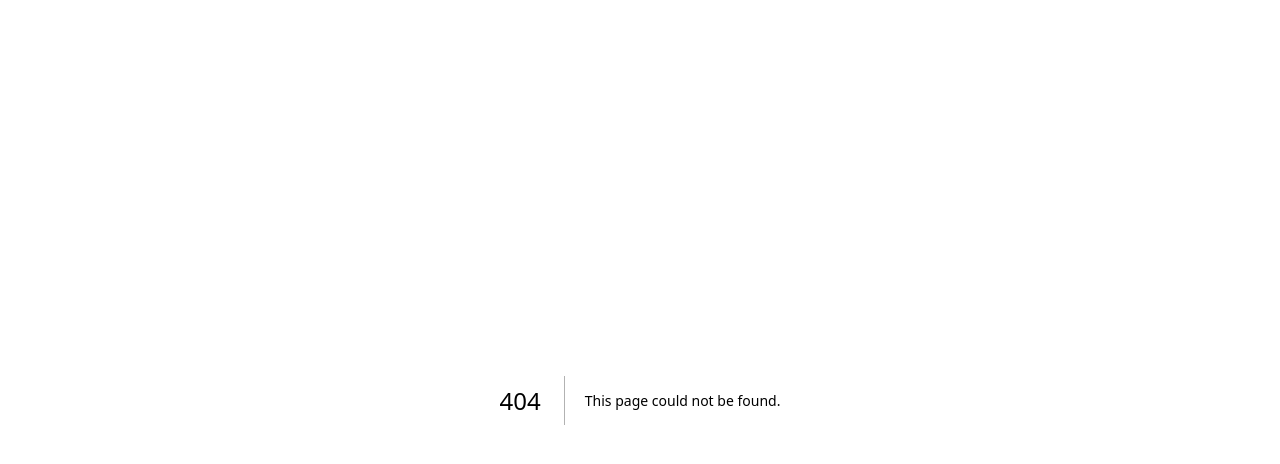
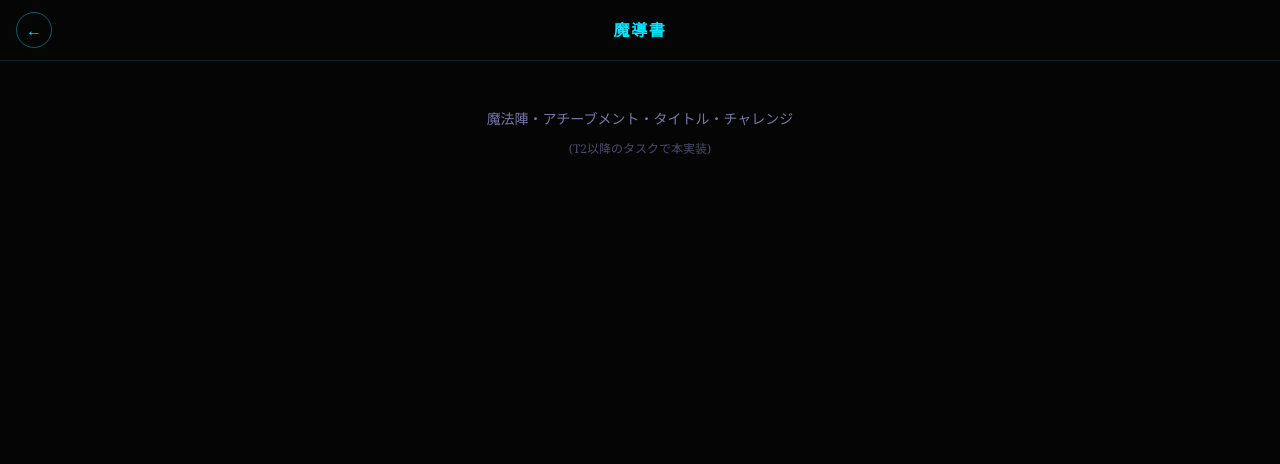
Before and after one commit to junsteen/magic-circle-drawer, a Next.js app: page /grimoire in a window 1280 px wide. Before the commit this address had no page. Shown: the top 464 px of the page. Built offline with nearby package versions, Linux system fonts and the light colour scheme.

Commit message:
feat: grimoire entry point and routing (T1 of #113)

```diff
--- a/src/app/globals.css
+++ b/src/app/globals.css
@@ -65,3 +65,13 @@ body {
 .btn-breathe {
   animation: glow-pulse 1.8s ease-in-out infinite;
 }
+
+/* 魔導書ページのフェードイン（控えめ・180ms） */
+@keyframes grimoire-fade {
+  from { opacity: 0; }
+  to { opacity: 1; }
+}
+
+.grimoire-fade-in {
+  animation: grimoire-fade 180ms ease-out;
+}
--- /dev/null
+++ b/src/app/grimoire/page.tsx
@@ -0,0 +1,54 @@
+'use client';
+
+import { useRouter } from 'next/navigation';
+
+/**
+ * 魔導書ページ
+ * 魔法陣・アチーブメント・タイトル・チャレンジを集約するカード図鑑UI
+ * 現状はT1: エントリーポイントのみ。タブ・カードはT2以降で実装予定。
+ */
+export default function GrimoirePage() {
+  const router = useRouter();
+
+  return (
+    <div
+      className="grimoire-fade-in min-h-screen"
+      style={{ background: '#050505', color: '#e0e0ff' }}
+    >
+      {/* ヘッダー */}
+      <header
+        className="flex items-center justify-between px-4 py-3"
+        style={{ borderBottom: '1px solid rgba(0,229,255,0.15)' }}
+      >
+        <button
+          onClick={() => router.back()}
+          className="flex h-9 w-9 items-center justify-center rounded-full text-base transition-colors hover:bg-white/5"
+          style={{
+            border: '1px solid rgba(0,229,255,0.4)',
+            color: '#00e5ff',
+          }}
+          aria-label="戻る"
+        >
+          ←
+        </button>
+        <h1
+          className="text-base font-bold tracking-widest"
+          style={{ color: '#00e5ff' }}
+        >
+          魔導書
+        </h1>
+        <div className="h-9 w-9" />
+      </header>
+
+      {/* プレースホルダ：T2以降でタブ + カードグリッドを実装 */}
+      <main className="flex flex-col items-center justify-center px-4 py-12 text-center">
+        <p className="text-sm" style={{ color: '#7676aa' }}>
+          魔法陣・アチーブメント・タイトル・チャレンジ
+        </p>
+        <p className="mt-3 text-xs" style={{ color: '#4a4a6a' }}>
+          (T2以降のタスクで本実装)
+        </p>
+      </main>
+    </div>
+  );
+}
--- a/src/components/MagicCircleCanvas.tsx
+++ b/src/components/MagicCircleCanvas.tsx
@@ -135,6 +135,15 @@ export default function MagicCircleCanvas({
             className="absolute right-4 top-14 z-50 flex min-w-[240px] flex-col gap-1 rounded-xl border p-2"
             style={{ background: 'rgba(13,13,26,0.97)', borderColor: 'rgba(0,229,255,0.3)' }}
           >
+            {/* 魔導書 */}
+            <button
+              onClick={() => { router.push('/grimoire'); setShowMenu(false); }}
+              className="flex w-full items-center gap-3 rounded-lg px-3 py-2 text-sm font-bold transition-colors hover:bg-white/5"
+              style={{ color: '#00e5ff' }}
+            >
+              📖 魔導書
+            </button>
+
             {/* 作成履歴 */}
             <button
               onClick={() => { setShowHistory(true); setShowMenu(false); }}
```
